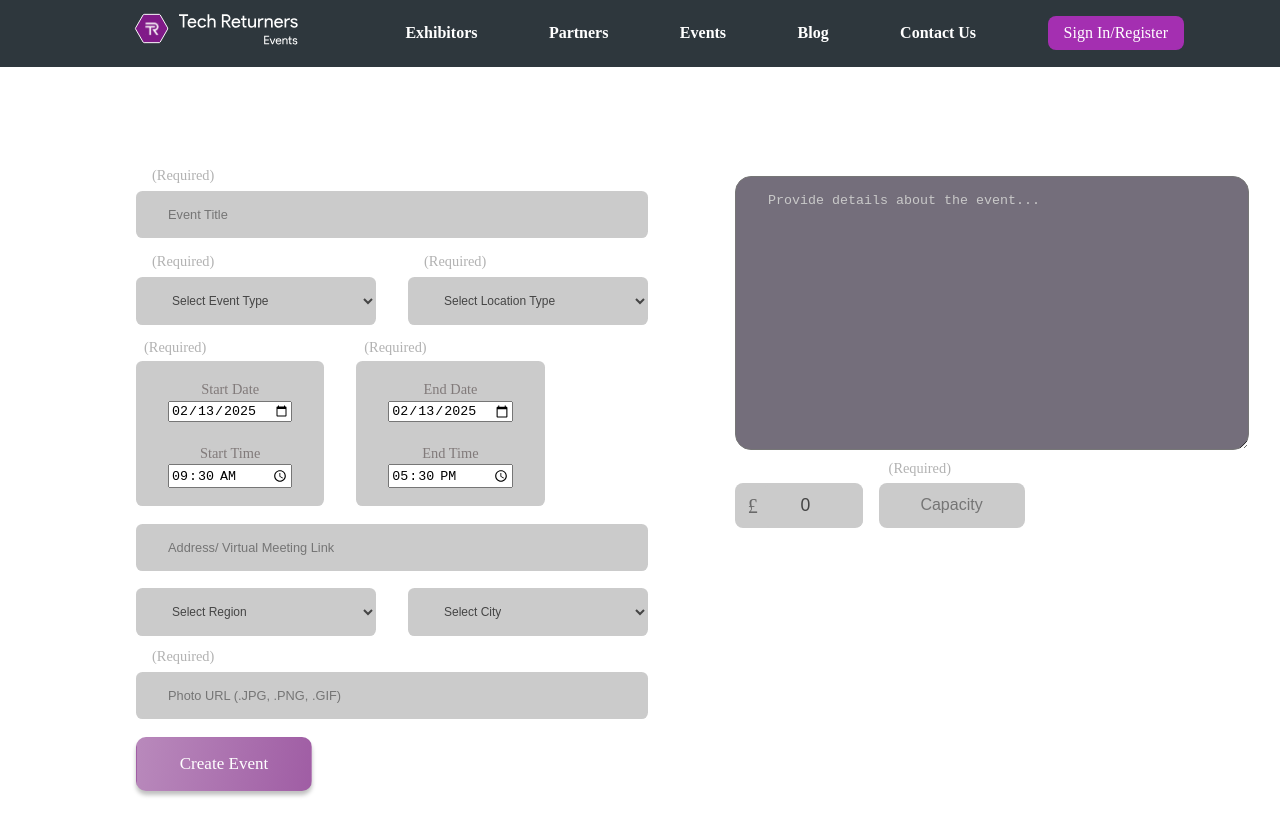
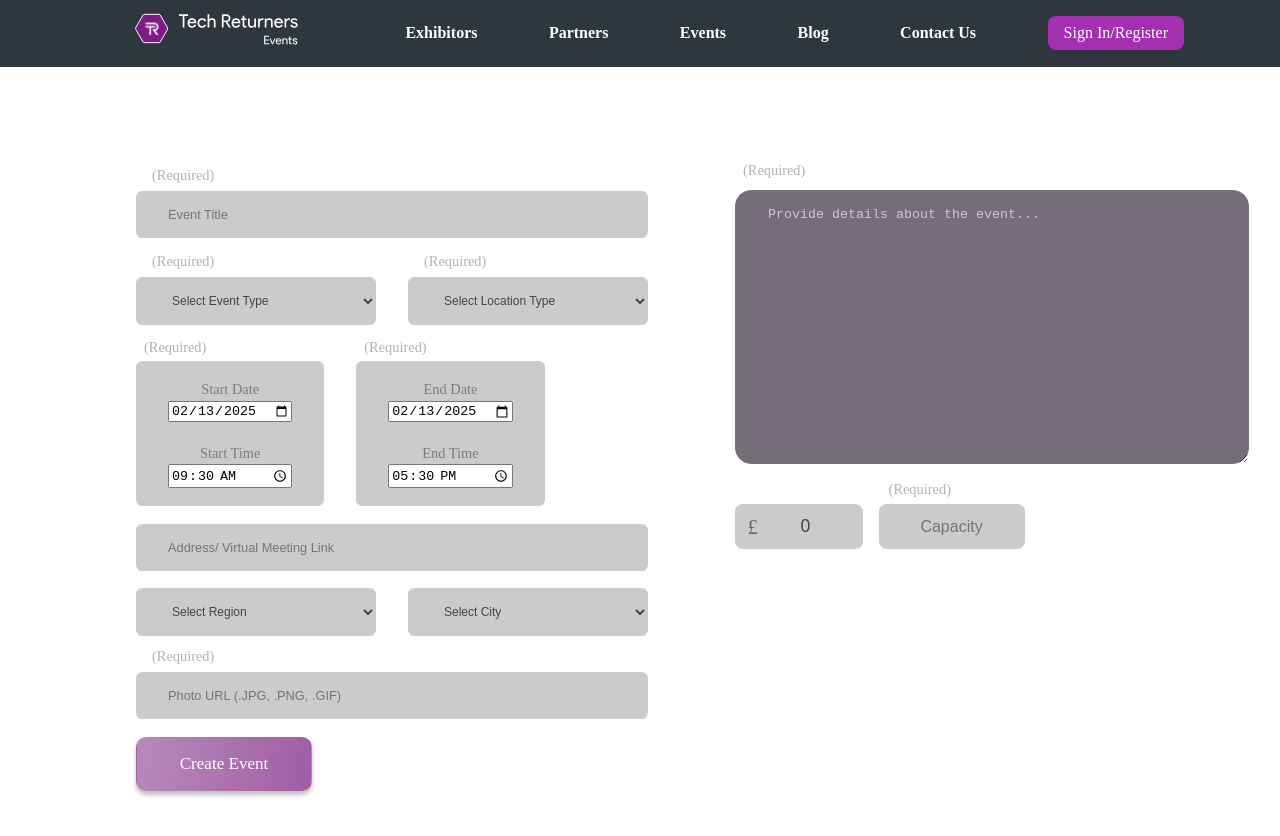
Before and after one commit to GiovanAaron/TechReturners-events, a React (Vite) app in the folder frontend/: page /create-event in a window 1280 px wide. Shown: the top 836 px of the page. Built offline with nearby package versions, Linux system fonts and the light colour scheme; a web font is replaced by a local one.

Commit message:
adds react import to each page

```diff
--- a/frontend/src/components/buttons/create-event-btn/CreateEventBtn.tsx
+++ b/frontend/src/components/buttons/create-event-btn/CreateEventBtn.tsx
@@ -1,4 +1,4 @@
-import { FunctionComponent } from "react";
+import React, { FunctionComponent } from "react";
 import styles from "./CreateEventBtn.module.css"
 import { Link } from "react-router-dom";
 
--- a/frontend/src/components/event-administration/create-event/CreateEventTool.module.css
+++ b/frontend/src/components/event-administration/create-event/CreateEventTool.module.css
@@ -183,7 +183,7 @@
 }
 
 .eventDetails {
-    margin-top: 1rem;
+    /* margin-top: 1rem; */
 
     width: 28rem;
 
@@ -278,7 +278,22 @@ width: 8rem
     font-size: 0.9rem;
     color:#b2b2b2;
 
+}
 
+.descLabel {
+
+    color:#b2b2b2;
+
+}
+
+.descLabel p {
+
+    font-size: 0.9rem;
+
+
+   margin-top: 0rem;
+   margin-bottom: .5rem;
+   margin-left: .5rem;
 
 }
 
--- a/frontend/src/components/event-administration/create-event/CreateEventTool.tsx
+++ b/frontend/src/components/event-administration/create-event/CreateEventTool.tsx
@@ -54,15 +54,15 @@ const CreateEventTool: FunctionComponent = () => {
       [name]: value,
     });
 
-    // console.log(formData);
-  };
 
-  useEffect(() => {
+
     if (firstSubmit) {
       setRequiredData((prev) => {
         const updatedRequiredData = { ...prev };
 
         for (let key in updatedRequiredData) {
+          console.log("key", key, "formData[key]", formData[key]);
+
           if (formData[key] === null || formData[key] === "") {
             updatedRequiredData[key] = false;
           } else {
@@ -72,8 +72,28 @@ const CreateEventTool: FunctionComponent = () => {
 
         return updatedRequiredData;
       });
+    };
     }
-  }, [firstSubmit, formData])
+
+
+
+  // useEffect(() => {
+  //   if (firstSubmit) {
+  //     setRequiredData((prev) => {
+  //       const updatedRequiredData = { ...prev };
+
+  //       for (let key in updatedRequiredData) {
+  //         if (formData[key] === null || formData[key] === "") {
+  //           updatedRequiredData[key] = false;
+  //         } else {
+  //           updatedRequiredData[key] = true;
+  //         }
+  //       }
+
+  //       return updatedRequiredData;
+  //     });
+  //   }
+  // }, [firstSubmit, formData])
 
   // console.log(formData.startDate + "T" + formData.startTime + ":00Z");
   const { makeRequest } = useApiReq();
@@ -83,6 +103,23 @@ const CreateEventTool: FunctionComponent = () => {
     // Prepare the data for the POST request
 
     setFirstSubmit(true);
+
+    setRequiredData((prev) => {
+      const updatedRequiredData = { ...prev };
+
+      for (let key in updatedRequiredData) {
+        console.log("key", key, "formData[key]", formData[key]);
+
+        if (formData[key] === null || formData[key] === "") {
+          updatedRequiredData[key] = false;
+        } else {
+          updatedRequiredData[key] = true;
+        }
+      }
+
+      return updatedRequiredData;
+    });
+
 
     const eventData = {
       ...formData,
@@ -114,7 +151,7 @@ const CreateEventTool: FunctionComponent = () => {
     <div className={styles.loginRender}>
       <div className={styles.leftCol}>
         <div className={styles.basicInput}>
-          <label className={styles.label} htmlFor="Title" style={requiredData.title && !firstSubmit ? normalLabel : warningLabel}>
+          <label className={styles.label} htmlFor="Title" style={requiredData.title && (firstSubmit == true || requiredData.title) ? normalLabel : warningLabel}>
             (Required)
           </label>
           <input
@@ -129,7 +166,7 @@ const CreateEventTool: FunctionComponent = () => {
 
         <div className={styles.colSplit}>
           <div className={styles.basicInput}>
-            <label style={!firstSubmit && requiredData.category ? normalLabel : warningLabel}>(Required)</label>
+            <label style={requiredData.category && (firstSubmit == true || requiredData.category) ? normalLabel : warningLabel}>(Required)</label>
             <select
               className={styles.basicInput}
               name="category"
@@ -145,7 +182,7 @@ const CreateEventTool: FunctionComponent = () => {
             </select>
           </div>
           <div className={styles.basicInput}>
-            <label style={!firstSubmit && requiredData.location_type ? normalLabel : warningLabel}>(Required)</label>
+            <label style={(firstSubmit || requiredData.location_type) && requiredData.location_type ? normalLabel : warningLabel}>(Required)</label>
             <select
               className={styles.basicInput}
               name="location_type"
@@ -283,7 +320,8 @@ const CreateEventTool: FunctionComponent = () => {
         </div>
 
         <div className={styles.basicInput} style={{ marginTop: ".6rem" }}>
-          <label style={!firstSubmit && requiredData.photo_1_url ? { paddingTop: "0", marginTop: "-.5rem", color: normalLabel.color } : { paddingTop: "0", marginTop: "-.5rem", color: warningLabel.color }}>
+
+          <label style={(firstSubmit || requiredData.photo_1_url) && requiredData.photo_1_url ? { paddingTop: "0", marginTop: "-.5rem", color: normalLabel.color } : { paddingTop: "0", marginTop: "-.5rem", color: warningLabel.color }}>
             (Required)
           </label>
           <input
@@ -304,7 +342,10 @@ const CreateEventTool: FunctionComponent = () => {
         </button>
       </div>
       <form>
+
         <div className={styles.rightCol}>
+        <label className={styles.descLabel} htmlFor="Title" style={requiredData.description && (firstSubmit == true || requiredData.description) ? normalLabel : warningLabel}>
+            <p >(Required)</p>
           <textarea
             className={styles.eventDetails}
             placeholder="Provide details about the event..."
@@ -312,6 +353,7 @@ const CreateEventTool: FunctionComponent = () => {
             value={formData.description ?? ""}
             onChange={handleInputChange}
           />
+        </label>
 
           <div
             style={{
@@ -332,7 +374,7 @@ const CreateEventTool: FunctionComponent = () => {
                 onChange={handleInputChange}
               />
             </div>
-            <label>
+            <label style={requiredData.tickets_remaining && (firstSubmit == true || requiredData.tickets_remaining) ? {color: "#B2B2B2"} : warningLabel}>
               {" "}
               <p
                 style={{
@@ -340,7 +382,7 @@ const CreateEventTool: FunctionComponent = () => {
                   paddingBottom: ".2rem",
                   paddingLeft: ".6rem",
                   fontSize: ".9rem",
-                  color: "#b2b2b2",
+
                 }}
               >
                 (Required)
--- a/frontend/src/main.tsx
+++ b/frontend/src/main.tsx
@@ -2,6 +2,7 @@
 import { createRoot } from 'react-dom/client'
 import './index.css'
 import App from './App.tsx'
+import React from 'react'
 
 
 createRoot(document.getElementById('root')!).render(
--- a/frontend/src/pages/CreateEvent.tsx
+++ b/frontend/src/pages/CreateEvent.tsx
@@ -1,4 +1,4 @@
-
+import React from "react";
 import styles from "./pages.module.css";
 import CreateEventTool from "../components/event-administration/create-event/CreateEventTool";
 
```
Also changed, not shown: frontend/src/components/event-administration/create-event/RequiredLabel.tsx (added, +21 -0 lines).
